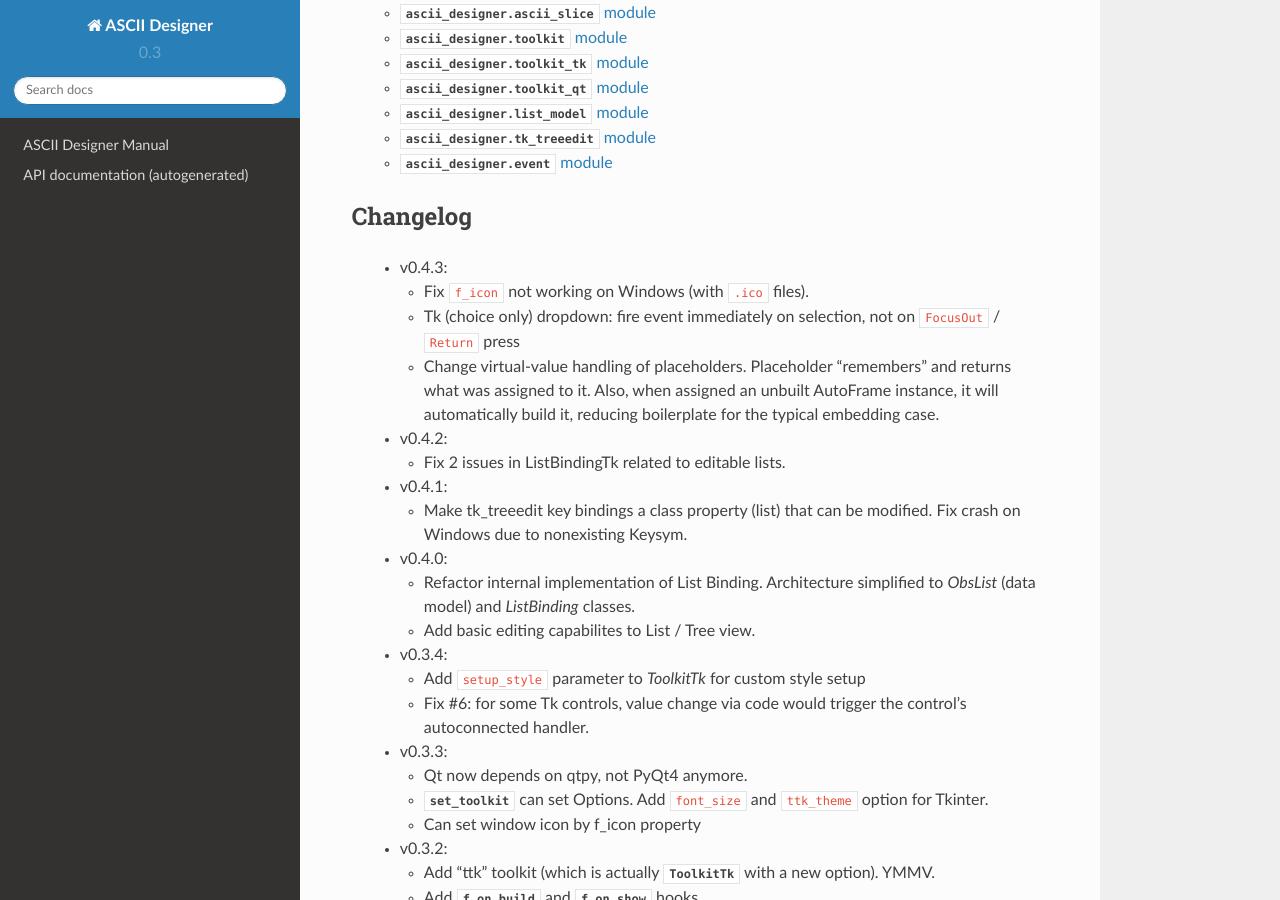
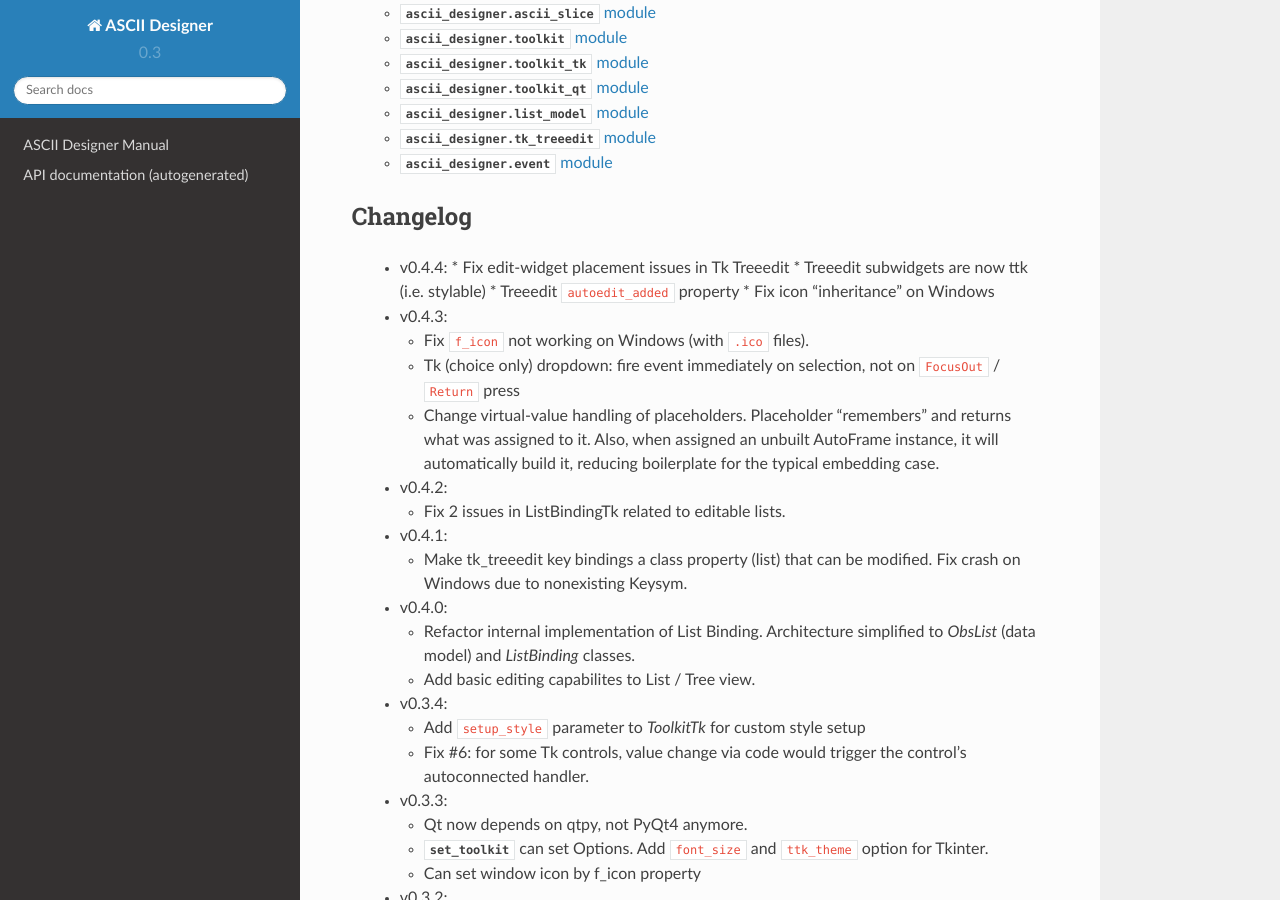
Before and after one commit to loehnertj/ascii_designer, a Sphinx documentation site: the page built from docs/index.rst, in a window 1280 px wide and 900 px high, scrolled down 980 px. Built offline with Sphinx 7.4.7 and the Read the Docs theme 2.0.0, drawn with Linux system fonts in a browser that asks for light colours.

Commit message:
Changelog + set version 0.4.4

```diff
--- a/docs/index.rst
+++ b/docs/index.rst
@@ -9,6 +9,13 @@ ASCII Designer
 
 Changelog
 ---------
+
+ * v0.4.4:
+   * Fix edit-widget placement issues in Tk Treeedit
+   * Treeedit subwidgets are now ttk (i.e. stylable)
+   * Treeedit ``autoedit_added`` property
+   * Fix icon "inheritance" on Windows
+
  * v0.4.3:
 
    * Fix ``f_icon`` not working on Windows (with ``.ico`` files).
--- a/setup.py
+++ b/setup.py
@@ -3,7 +3,7 @@ from pathlib import Path
 
 
 setup(name='ascii_designer',
-      version='0.4.3',
+      version='0.4.4',
       description='Builds dialogs from ASCII art definition.',
       long_description=Path('README.rst').read_text(),
       long_description_content_type='text/x-rst',
```
